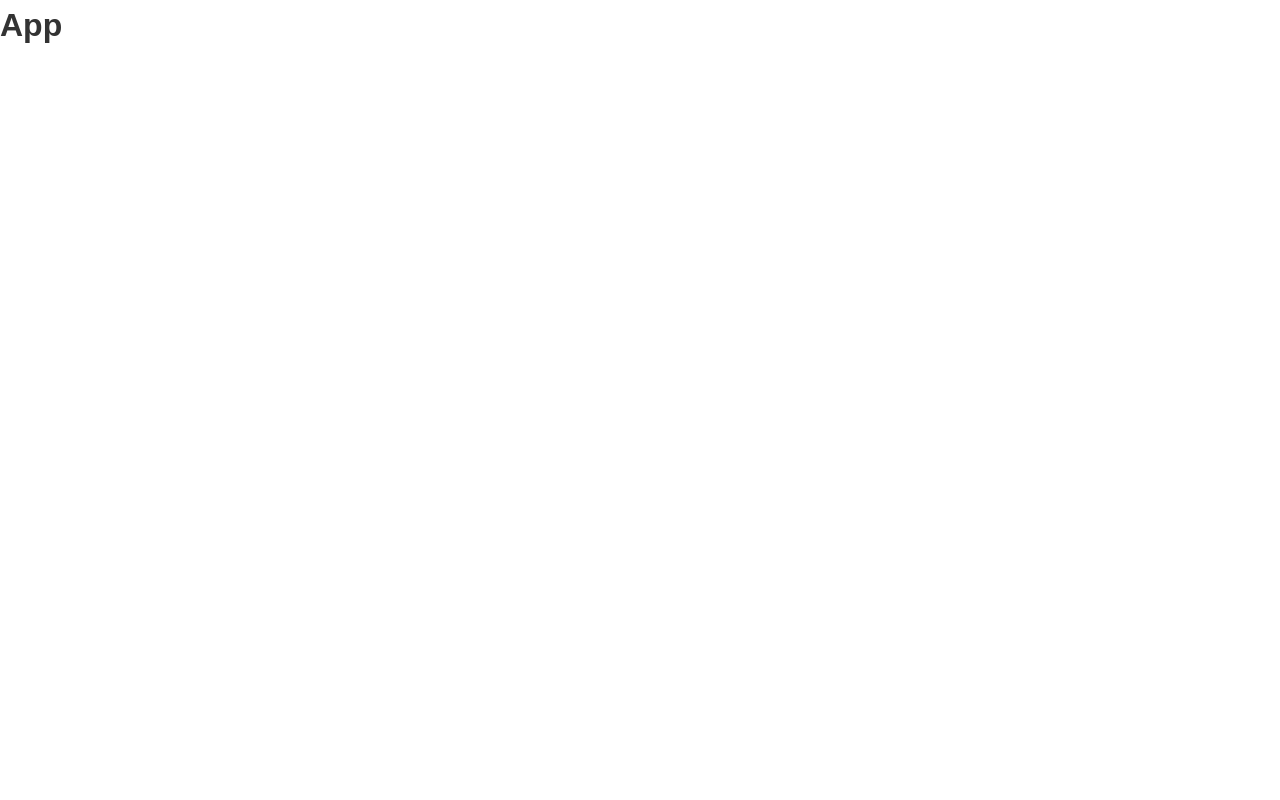
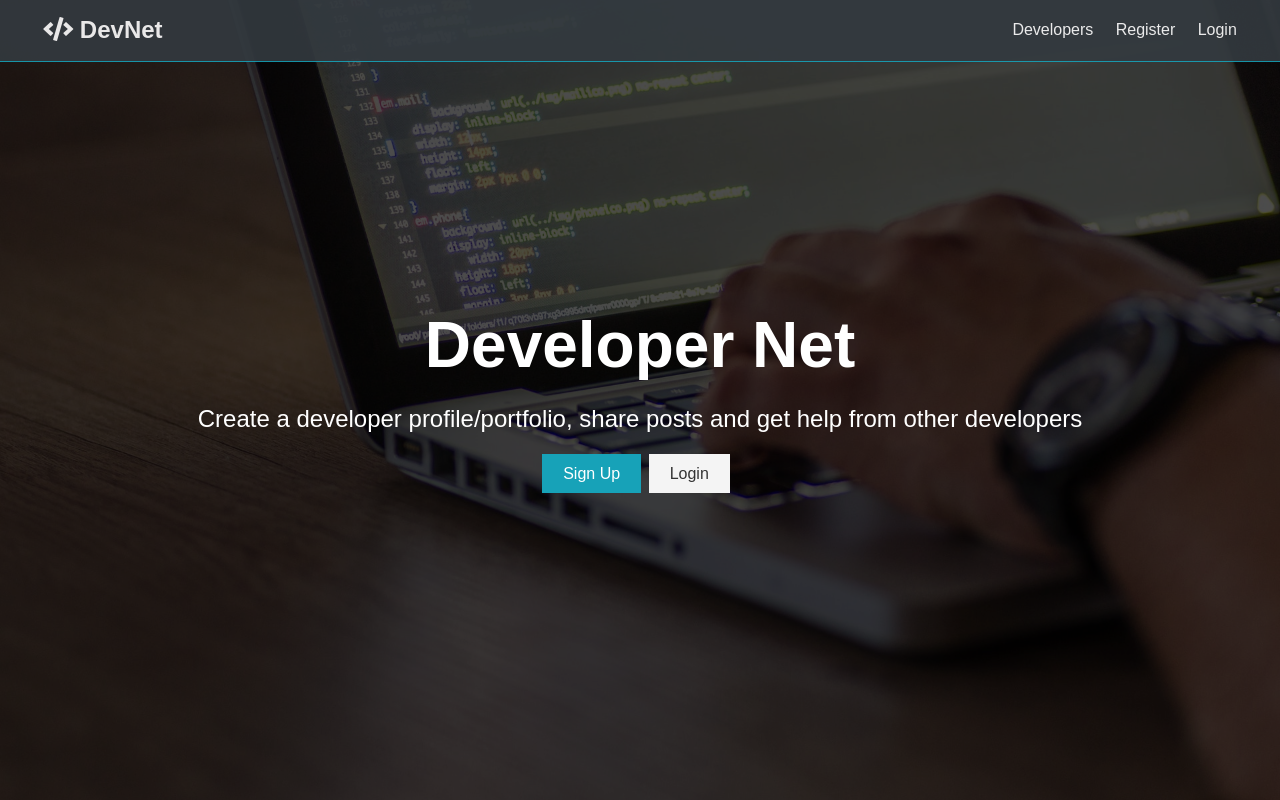
Before and after one commit to flamerged/frontend-DevNetwork, a React (Create React App) app: page / in a window 1280 px wide. Built offline with nearby package versions, Linux system fonts and the light colour scheme.

Commit message:
Added Navbar and Landing component with some html layout

```diff
--- a/src/App.js
+++ b/src/App.js
@@ -1,10 +1,13 @@
 import React, { Fragment } from "react";
 import "./App.css";
+import Navbar from "./components/layout/Navbar";
+import Landing from "./components/layout/Landing";
 
 const App = () => {
     return (
         <Fragment>
-            <h1>App</h1>
+            <Navbar></Navbar>
+            <Landing></Landing>
         </Fragment>
     );
 };
--- /dev/null
+++ b/src/components/layout/Landing.js
@@ -0,0 +1,27 @@
+import React from "react";
+
+const Landing = () => {
+    return (
+        <section className="landing">
+            <div className="dark-overlay">
+                <div className="landing-inner">
+                    <h1 className="x-large">Developer Net</h1>
+                    <p className="lead">
+                        Create a developer profile/portfolio, share posts and
+                        get help from other developers
+                    </p>
+                    <div className="buttons">
+                        <a href="register.html" className="btn btn-primary">
+                            Sign Up
+                        </a>
+                        <a href="login.html" className="btn btn-light">
+                            Login
+                        </a>
+                    </div>
+                </div>
+            </div>
+        </section>
+    );
+};
+
+export default Landing;
--- /dev/null
+++ b/src/components/layout/Navbar.js
@@ -0,0 +1,26 @@
+import React from "react";
+
+const Navbar = () => {
+    return (
+        <nav className="navbar bg-dark">
+            <h1>
+                <a href="index.html">
+                    <i className="fas fa-code"></i> DevNet
+                </a>
+            </h1>
+            <ul>
+                <li>
+                    <a href="profiles.html">Developers</a>
+                </li>
+                <li>
+                    <a href="register.html">Register</a>
+                </li>
+                <li>
+                    <a href="login.html">Login</a>
+                </li>
+            </ul>
+        </nav>
+    );
+};
+
+export default Navbar;
```
